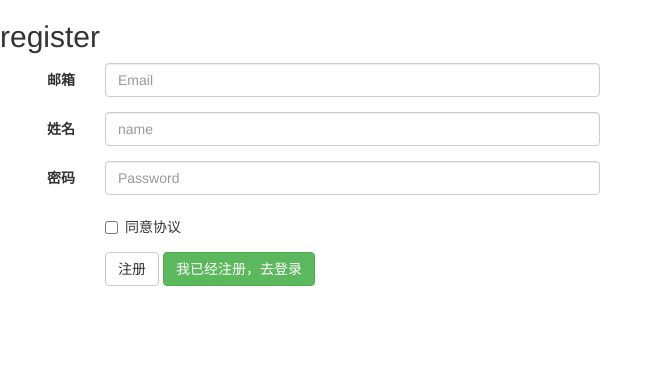
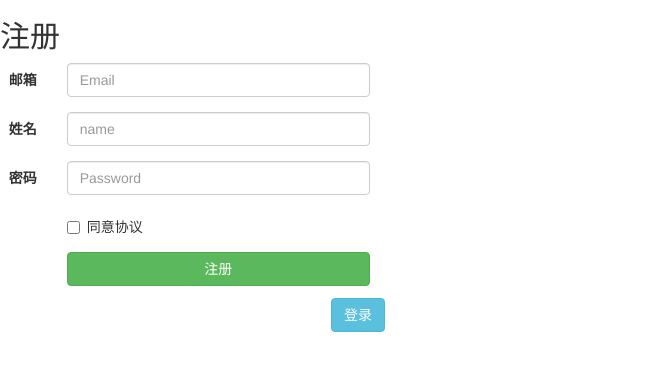
Before and after one commit to xiaqijian/login-node, a website: page v1/views/register.html in a window 1280 px wide. Shown: the whole page, without its empty margins (0-661 px from the left). Drawn offline with nearby package versions, Linux system fonts and the light colour scheme.

Commit message:
修改了样式

```diff
--- a/v1/views/register.html
+++ b/v1/views/register.html
@@ -11,10 +11,10 @@
 
 	<style>
 		.login {
-			width: 600px;
+			width: 370px;
 		}
 	</style>
-	<h2>register</h2>
+	<h2>注册</h2>
 	<section class="login">
 		<form class="form-horizontal" onsubmit="return false">
 		  <div class="form-group">
@@ -45,10 +45,10 @@
 		    </div>
 		  </div>
 		  <div class="form-group">
-		    <div class="col-sm-offset-2 col-sm-10">
-		      <button  class="btn btn-default" id="submit">注册</button>
-		      <a href="/login" class="btn btn-success">我已经注册，去登录</a>
+		    <div class="col-sm-offset-2 col-sm-10" style="margin-bottom: 12px;">
+		      <button  class="btn btn-success" id="submit" style="width: 100%;">注册</button>
 		    </div>
+		    <a href="/login" class="btn btn-info" style="display: block;float: right;">登录</a>
 		  </div>
 		</form>
 	</section>
@@ -68,7 +68,7 @@
 				type:'POST',
 				data:{
 					email:email,
-					name:username,
+					username:username,
 					password:password
 				},
 				success:function(data){
```
Also changed, not shown: v1/app.js (+6 -6 lines), v1/views/login.html (+5 -4 lines).
